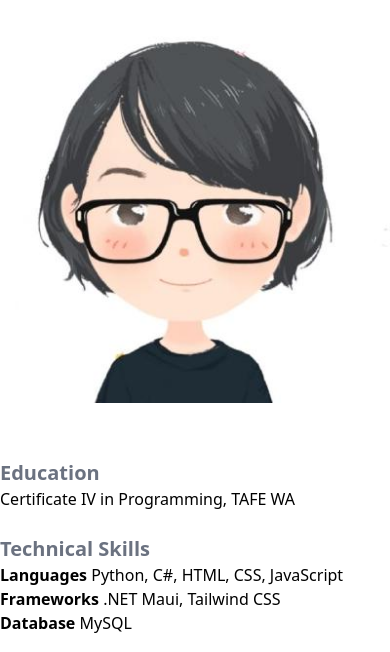
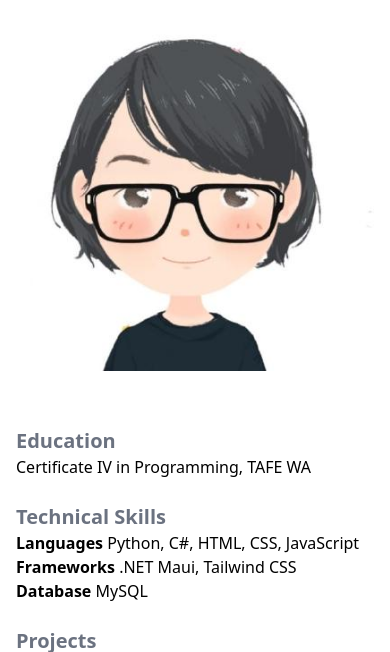
Before and after one commit to fjzll/WebTech-Final-Project, a plain HTML site: page resume.html in a window 390 px wide. Shown: the part 181-833 px from the top of the page. Drawn offline with Linux system fonts and the light colour scheme.

Commit message:
feat(resume-page): add responsive design for resume page

```diff
--- a/resume.html
+++ b/resume.html
@@ -23,7 +23,7 @@
         </ul>
     </nav>
 </header>
-<main>
+<main class="mx-4">
     <article class="mx-auto max-w-xl text-center">
         <header class="my-4">
             <h1 class="text-xl font-bold text-gray-500">Resume</h1>
```
